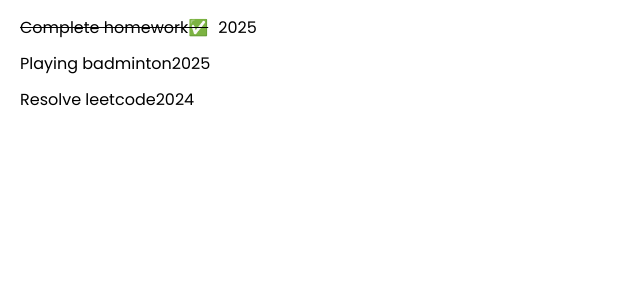
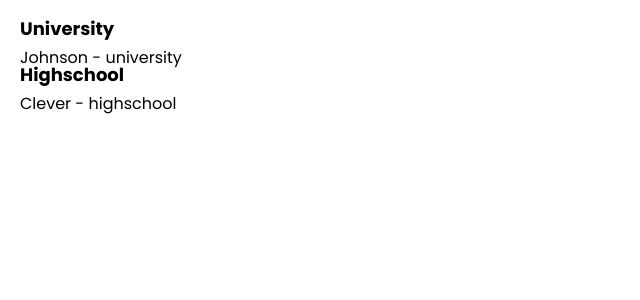
Before and after one commit to evondev/react-course-2025, a React (Vite) app: page / in a window 1280 px wide. Shown: the top 300 px of the page, without its empty margins (0-640 px from the left). Built offline with nearby package versions, Linux system fonts and the light colour scheme.

Commit message:
Rendering List

```diff
--- a/src/App.tsx
+++ b/src/App.tsx
@@ -1,4 +1,4 @@
-import Todo from "./components/todo";
+import UserList from "./user-list";
 
 const App = () => {
   return (
@@ -15,9 +15,11 @@ const App = () => {
         </div>
       </Avatar>
       <Avatar imageURL="/public/image2.jpg" size={200} /> */}
-      <Todo title="Complete homework" isCompleted count={0} />
+      {/* <Todo title="Complete homework" isCompleted count={0} />
       <Todo title="Playing badminton" count={2} />
-      <Todo title="Resolve leetcode" count={3} time="2024" />
+      <Todo title="Resolve leetcode" count={3} time="2024" /> */}
+      {/* <List /> */}
+      <UserList />
     </div>
   );
 };
--- a/src/index.css
+++ b/src/index.css
@@ -36,3 +36,14 @@ body {
   font-family: "Poppins", sans-serif;
   padding: 20px;
 }
+.item {
+  margin-bottom: 12px;
+}
+.item.red {
+  color: red;
+}
+h2 {
+  font-weight: bold;
+  font-size: 18px;
+  margin-bottom: 12px;
+}
--- /dev/null
+++ b/src/user-list.tsx
@@ -0,0 +1,36 @@
+export interface UserListProps {}
+
+export default function UserList(_props: UserListProps) {
+  const users = [
+    {
+      id: 1,
+      name: "Johnson",
+      age: 20,
+      level: "university",
+    },
+    {
+      id: 2,
+      name: "Clever",
+      age: 30,
+      level: "highschool",
+    },
+  ];
+  const usersUnivercity = users.filter((user) => user.level === "university");
+  const usersHighschool = users.filter((user) => user.level === "highschool");
+  return (
+    <div>
+      <h2>University</h2>
+      {usersUnivercity.map((user) => (
+        <div key={user.id}>
+          {user.name} - {user.level}
+        </div>
+      ))}
+      <h2>Highschool</h2>
+      {usersHighschool.map((user) => (
+        <div key={user.id}>
+          {user.name} - {user.level}
+        </div>
+      ))}
+    </div>
+  );
+}
```
Also changed, not shown: src/list.tsx (added, +21 -0 lines), 1 other file (tests, documents, lock files or other folders).
